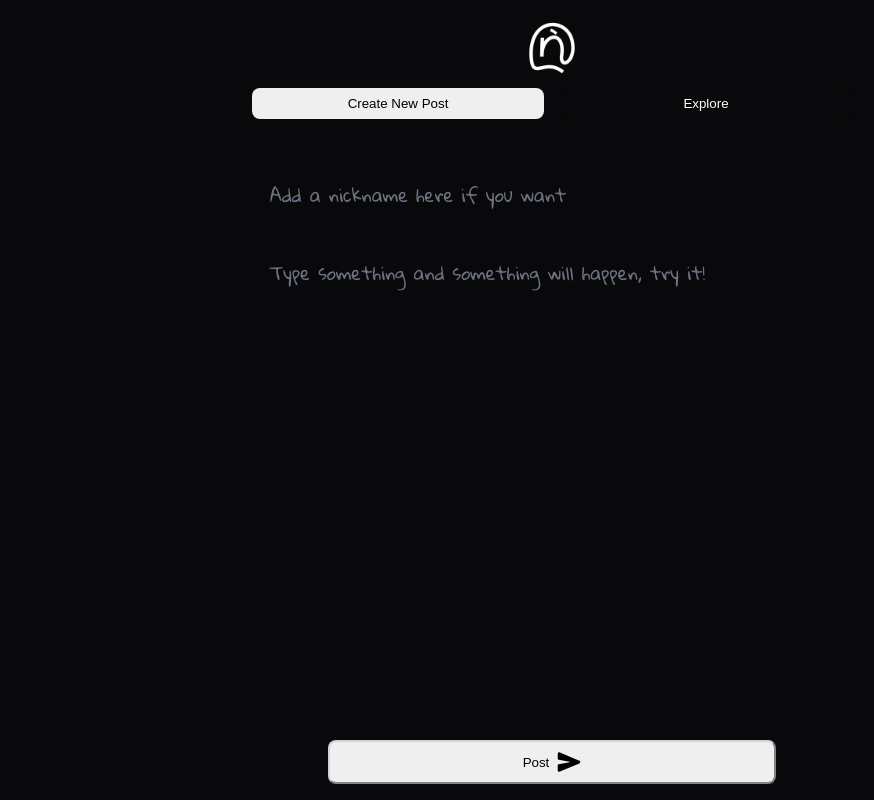
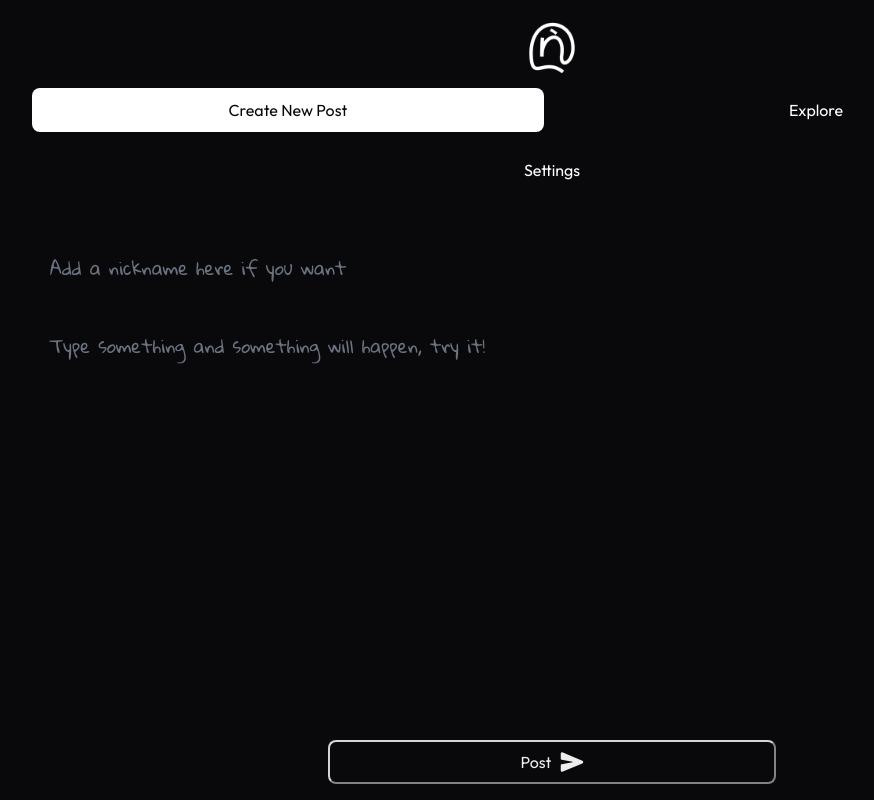
Before and after one commit to abcdavk/nothread, a Next.js app: page / in a window 1280 px wide. Shown: the top 800 px of the page, without its empty margins (88-962 px from the left). Built offline with nearby package versions, Linux system fonts and the light colour scheme; no server answers.

Commit message:
Initialize new features

```diff
--- a/src/app/components/explore.tsx
+++ b/src/app/components/explore.tsx
@@ -29,7 +29,7 @@ function generateButtonPage(numberOfPage: number, explorePage: number, setExplor
             ? "bg-white text-black"
             : "bg-transparent text-white"}
           hover:outline hover:outline-1 hover:outline-white
-          transition-all duration-300 ease-in-out min-w-[40px]`} // Set minimum width
+          transition-all duration-300 ease-in-out min-w-[45px]`} // Set minimum width
       >
         <span
           className={`absolute inset-0 bg-transparent outline outline-1 outline-white/20 rounded-lg transition-all duration-300 ease-in-out
@@ -48,7 +48,7 @@ function generateButtonPage(numberOfPage: number, explorePage: number, setExplor
       👌
     </button>
   )
-  return <div className="flex overflow-x-auto space-x-4 pb-6">{buttons}</div>;
+  return <div className="flex overflow-x-auto space-x-4 pb-6 px-1">{buttons}</div>;
 }
 
 export function Explore() {
@@ -97,50 +97,47 @@ export function Explore() {
   }
 
   return (
-    <div>
-      <div>
+    <div className="space-y-6">
+      <div className="flex justify-center">
         {generateButtonPage(numberOfPage, explorePage, setExplorePage)}
       </div>
-      <div className="bg-zinc-900 rounded-xl text-informal">
+      <div className="bg-zinc-900 rounded-xl shadow-lg">
         {post.map((p) => (
+          <div
+            key={p.id}
+            className={`p-6 border-none  ${
+              expandedId === p.id ? "bg-zinc-800" : "bg-transparent"
+            } transition-colors duration-300`}
+          >
             <button
-          key={p.id}
               onClick={() => toggleExpand(p.id)}
-          className={`font-informal group w-full bg-transparent outline-none border-transparent px-6 pt-4 text-white/40 hover:text-white/100 transition-all duration-300 ${
-            expandedId === p.id ? "bg-zinc-800 pb-2 mt-6" : "bg-transparent"
+              className="w-full text-left group border-transparent text-white/70 hover:text-white focus:outline-none transition-colors duration-300"
+            >
+              <div className="flex justify-between items-center">
+                <span className="font-medium">@{p.name}</span>
+                <span className="text-sm">{p.date}</span>
+              </div>
+              <div
+                className={`font-informal mt-4 overflow-hidden transition-[max-height] duration-500 ${
+                  expandedId === p.id ? "overflow-y-auto max-h-[500px]" : "max-h-[80px]"
                 }`}
               >
-          <span
-            className={`flex justify-center items-center bg-transparent ${
-              expandedId === p.id ? "rounded-xl" : ""
-            } group-hover:bg-white group-hover:text-zinc-950 outline outline-1 outline-white/10 group-hover:outline-transparent mt-4 transition-all duration-300`}
-          >
-            {p.id}
-          </span>
-
-          <div
-            className={`overflow-hidden transition-all duration-500 ${
-              expandedId === p.id ? "max-h-[500px] overflow-y-auto" : "max-h-[100px]"
-            }`}
-          >
-            <div className="pt-6">
-              <p className="float-left text-sm -mt-3">@{p.name}</p>
-              <p className="flex text-sm -mt-3 float-right">{p.date}</p>
-            </div>
-            <p className="justify-left">
-              {p.content.split("\\n").map((line, index) => (
-                <span key={index}>
-                  {line}
-                  <br />
-                </span>
-              ))}
-            </p>
-
-
+                <p className="whitespace-pre-wrap">{p.content}</p>
               </div>
             </button>
+            {expandedId === p.id && (
+              <div className="mt-4">
+                <button
+                  className="flex items-center justify-center w-full text-sm text-white/50 hover:text-white py-2 rounded-xl border-transparent outline outline-white/10 outline-1 hover:outline-white hover:rounded-md transition-all duration-300"
+                >
+                  Reply
+                </button>
+              </div>
+            )}
+          </div>
         ))}
       </div>
     </div>
+
   );
 }
--- a/src/app/components/index.ts
+++ b/src/app/components/index.ts
@@ -2,11 +2,12 @@ import { Explore } from "./explore";
 import { Navbar } from "./nav";
 import { NewPost } from "./newPost";
 import { Footer } from "./footer";
-
+import { Settings } from "./settings";
 
 export {
   Navbar,
   NewPost,
   Explore,
-  Footer
+  Footer,
+  Settings
 }
--- a/src/app/components/nav.tsx
+++ b/src/app/components/nav.tsx
@@ -12,11 +12,11 @@ const headerText = [
 export function Navbar({ currentPage, setCurrentPage }: { currentPage: number; setCurrentPage: (page: number) => void }) {
   const [headerTextCount,setHeaderTextCount] = useState(0);
   function setStyleByPage(pageId: number) {
-    let style = "border-none bg-zinc-950 text-white rounded-lg hover:bg-white hover:text-zinc-950 transition duration-300";
+    let style = "border-none bg-zinc-950 text-white rounded-lg hover:bg-white/70 hover:text-zinc-950 transition duration-300";
     if (currentPage !== pageId) {
       return style;
     } else {
-      style = "border-none rounded-lg hover:bg-white hover:text-zinc-950 transition duration-300";
+      style = "border-none rounded-lg bg-white text-zinc-950 transition duration-300";
       return style;
     }
   }
@@ -37,18 +37,24 @@ export function Navbar({ currentPage, setCurrentPage }: { currentPage: number; s
           </button>
         {/* </span> */}
       </div>
-      <div className="grid gap-4 grid-cols-2">
+      <div className="grid gap-4 grid-flow-row-dense grid-cols-2">
         <button
-          className={`flex justify-center items-center p-2 ${setStyleByPage(0)}`}
+          className={`py-3 px-4 rounded-lg transition-all duration-300 ${setStyleByPage(0)}`}
           onClick={() => setCurrentPage(0)}
         >
           Create New Post
         </button>
         <button
-          className={`flex justify-center items-center p-2 ${setStyleByPage(1)}`}
+          className={`py-3 px-4 rounded-lg transition-all duration-300 ${setStyleByPage(1)}`}
           onClick={() => setCurrentPage(1)}
         >
           Explore
+        </button>
+        <button
+          className={`py-3 px-4 rounded-lg transition-all duration-300 col-span-2 ${setStyleByPage(2)}`}
+          onClick={() => setCurrentPage(2)}
+        >
+          Settings
         </button>
       </div>
     </nav>
--- /dev/null
+++ b/src/app/components/settings.tsx
@@ -0,0 +1,7 @@
+export function Settings() {
+  return(
+    <div>
+      Soon
+    </div>
+  )
+}
--- a/src/app/globals.css
+++ b/src/app/globals.css
@@ -15,7 +15,11 @@
 body {
   color: var(--foreground);
   background: var(--background);
-  font-family: "Outfit",'Lucida Sans', 'Lucida Sans Regular', 'Lucida Grande', 'Lucida Sans Unicode', Geneva, Verdana, sans-serif;
+  font-family: "Outfit",'Lucida Sans';
+}
+
+.font-normal {
+  font-family: "Outfit", 'Lucida Sans';
 }
 
 .font-informal {
@@ -38,3 +42,10 @@ a {
   text-decoration: none;
   color: crimson;
 }
+
+button {
+  font-family: "Outfit",'Lucida Sans';
+  font-size: medium;
+  background-color: transparent;
+  color:#ededed;
+}
--- a/src/app/layout.tsx
+++ b/src/app/layout.tsx
@@ -16,7 +16,7 @@ export default function RootLayout({
       <body
         className="antialiased flex flex-col items-center justify-center mx-auto mb-20 lg:mb-40 overflow-x-hidden"
       >
-        <main className="flex-auto min-w-0 px-4 max-w-[640px] w-full">
+        <main className="flex-auto min-w-0 px-4 max-w-[1080px] w-full">
           {children}
         </main>
       </body>
--- a/src/app/page.tsx
+++ b/src/app/page.tsx
@@ -1,10 +1,11 @@
 "use client"
-import { Explore, Footer, Navbar, NewPost } from "./components";
+import { Explore, Footer, Navbar, NewPost, Settings } from "./components";
 import { useState } from "react";
 
 const pages = [
   <NewPost key="newPost" />,
-  <Explore key="explore" />
+  <Explore key="explore" />,
+  <Settings key="settings" />
 ];
 
 export default function Home() {
```
Lines whose indentation alone changed are shown as unchanged.
